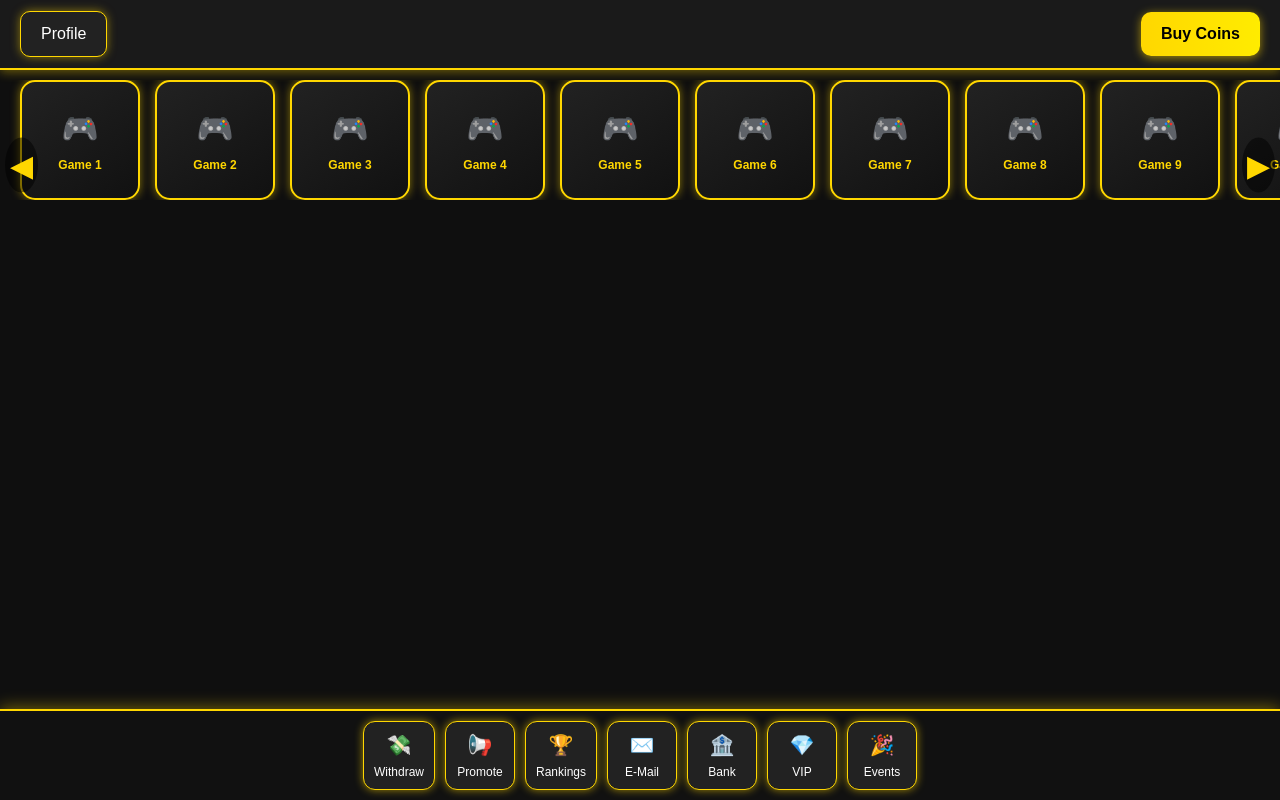
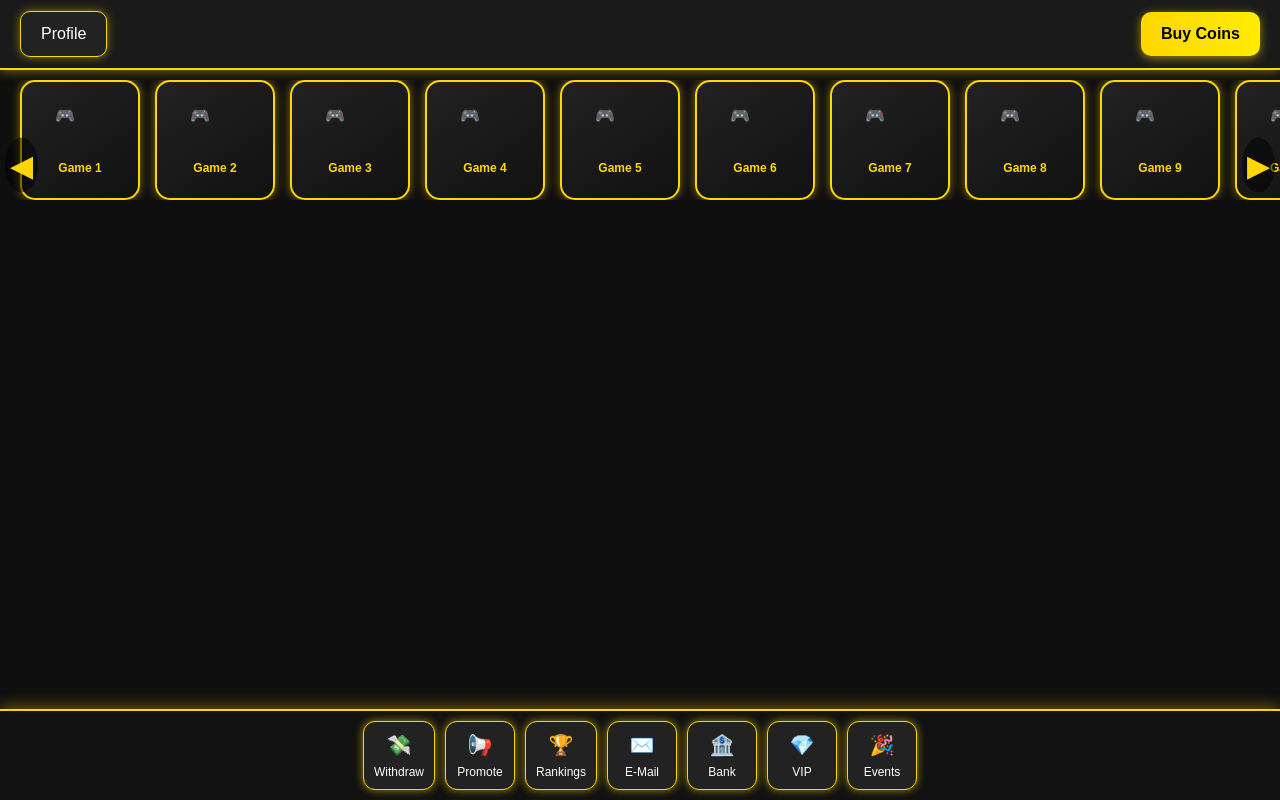
Before and after one commit to uzairop6363/Updated-lobby-casino, a React (Create React App) app: page / in a window 1280 px wide. Built offline with nearby package versions, Linux system fonts and the light colour scheme; the HTML template or start-up script is replaced by a standard one.

Commit message:
Update App.css

```diff
--- a/src/App.css
+++ b/src/App.css
@@ -107,8 +107,10 @@ body {
 }
 
 .game-logo {
-  font-size: 30px;
+  width: 50px;
+  height: 50px;
   margin-bottom: 5px;
+  object-fit: contain;
 }
 
 .game-name {
@@ -191,4 +193,4 @@ body {
   font-size: 20px;
   margin-bottom: 3px;
   color: gold;
-  }
+}
```
